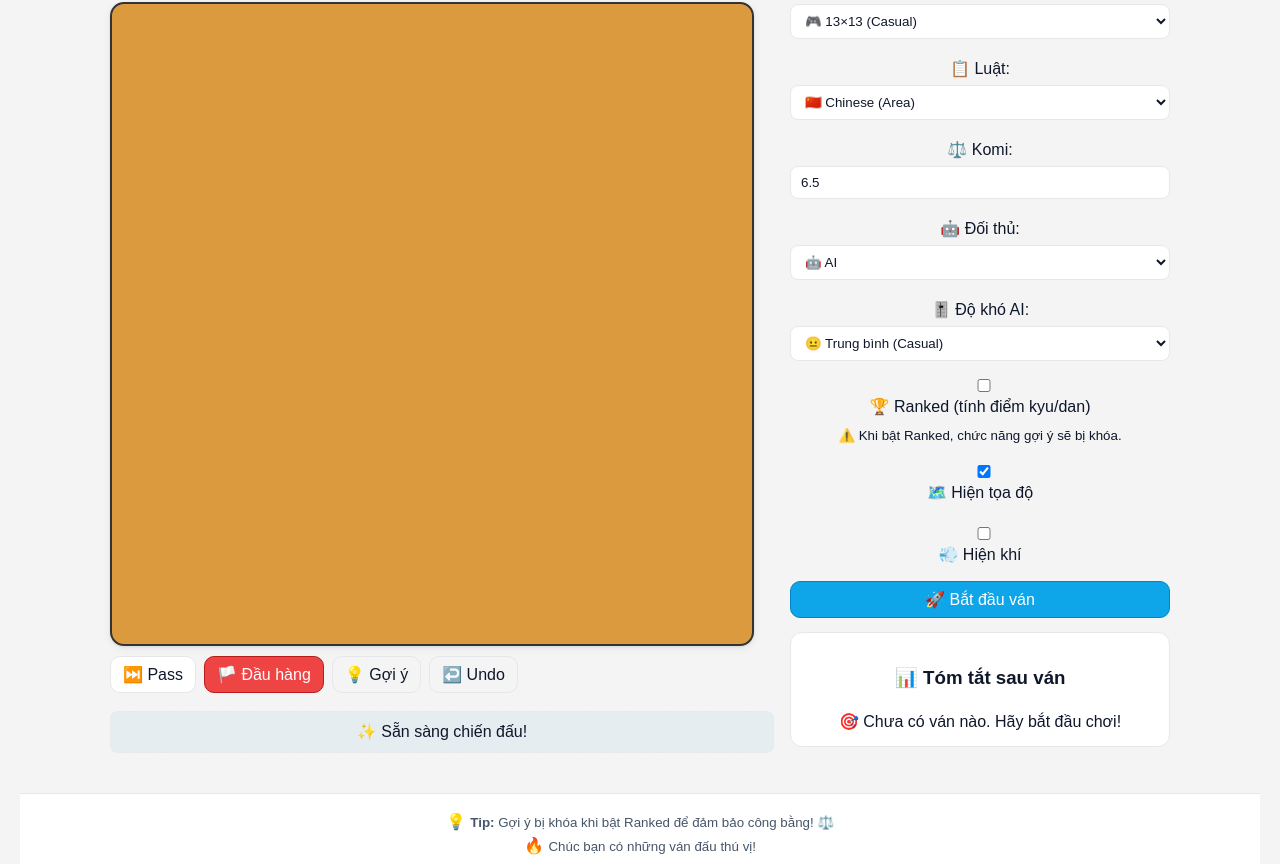
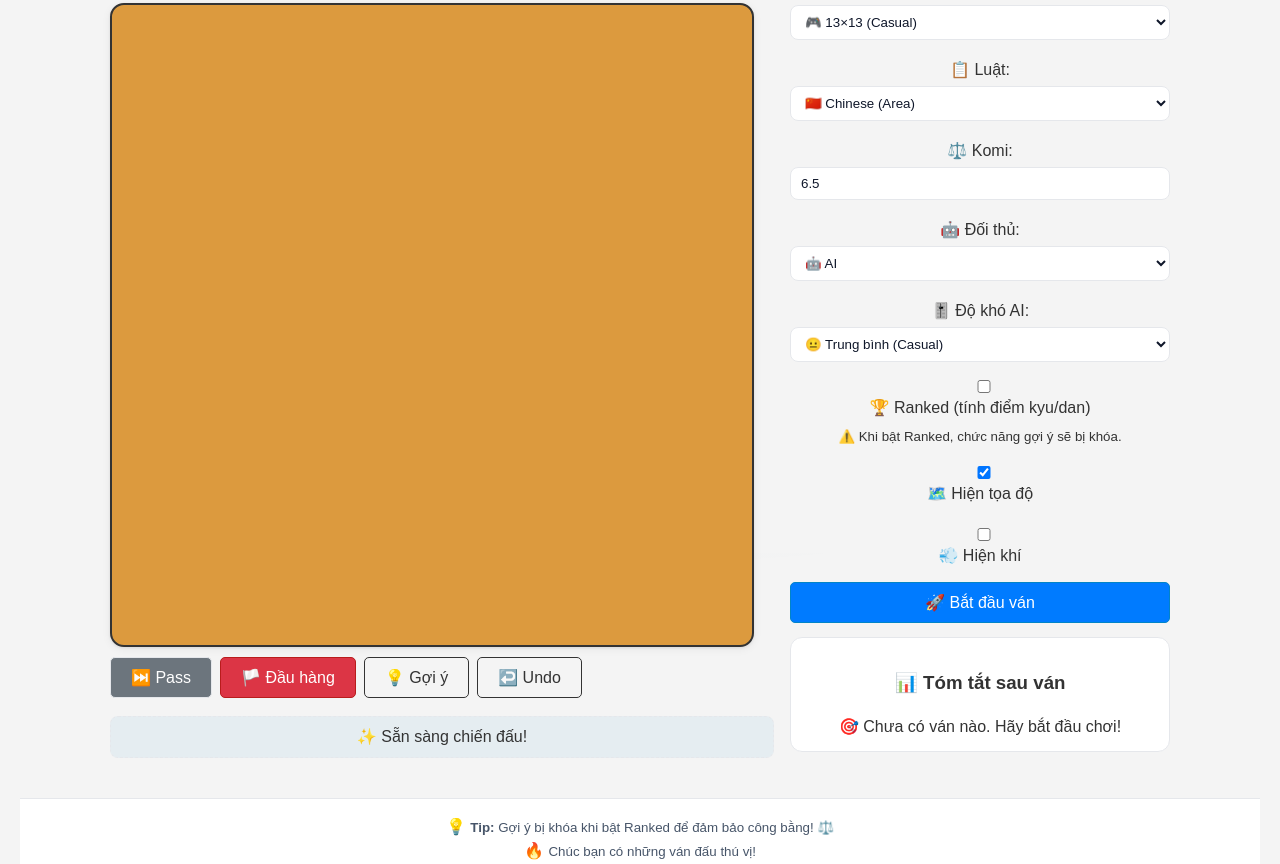
Before and after one commit to anh627/Tr-ch-i-c-v-y, a plain HTML site: page play.html in a window 1280 px wide. Shown: the part 247-1111 px from the top of the page. Drawn offline with Linux system fonts and the light colour scheme.

Commit message:
Update main.css

```diff
--- a/styles/main.css
+++ b/styles/main.css
@@ -270,3 +270,38 @@ canvas {
 .notification-close:hover {
   background: rgba(0, 0, 0, 0.1);
 }
+/* styles/main.css */
+body {
+  font-family: 'Inter', Arial, sans-serif;
+  background-color: #f4f4f4;
+  color: #333;
+}
+body.dark-mode {
+  background-color: #1a1a1a;
+  color: #f4f4f4;
+}
+.btn {
+  padding: 10px 20px;
+  cursor: pointer;
+  border-radius: 5px;
+}
+.btn.primary {
+  background-color: #007bff;
+  color: white;
+}
+.btn.secondary {
+  background-color: #6c757d;
+  color: white;
+}
+.btn.danger {
+  background-color: #dc3545;
+  color: white;
+}
+.btn.ghost {
+  background-color: transparent;
+  border: 1px solid #333;
+  color: #333;
+}
+.btn:hover {
+  opacity: 0.8;
+}
```
